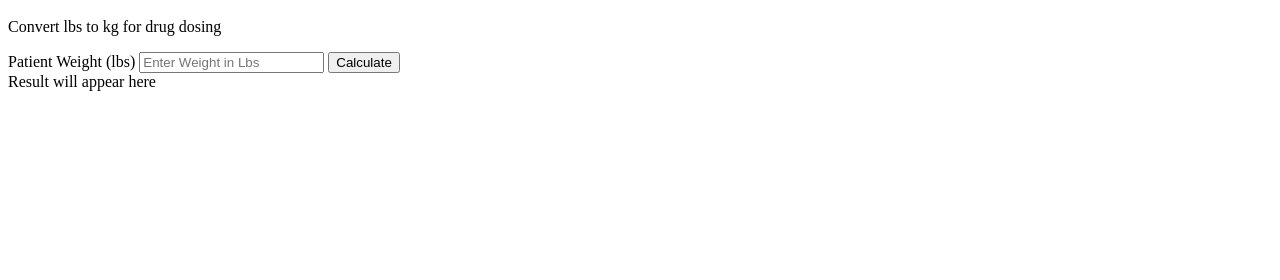
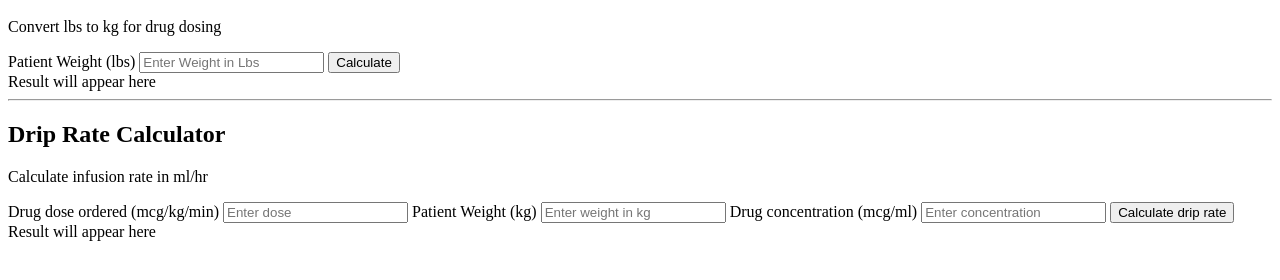
Before and after one commit to taylorreim/icu-weight-converter, a plain HTML site: page index.html in a window 1280 px wide. Shown: the part 48-328 px from the top of the page. Drawn offline with Linux system fonts and the light colour scheme.

Commit message:
Add drip rate calculator and Enter key support

```diff
--- a/index.html
+++ b/index.html
@@ -7,3 +7,20 @@
 <button onclick="convert()">Calculate</button>
 <div class="result" id="result">Result will appear here</div>
 </div>
+
+<hr class="divider">
+
+<h2>Drip Rate Calculator</h2>
+<p class="subtitle">Calculate infusion rate in ml/hr</p>
+
+<label>Drug dose ordered (mcg/kg/min)</label>
+<input type="number" id="doseInput" placeholder="Enter dose">
+
+<label>Patient Weight (kg)</label>
+<input type="number" id="weightKgInput" placeholder="Enter weight in kg">
+
+<label>Drug concentration (mcg/ml)</label>
+<input type="number" id="concentrationInput" placeholder="Enter concentration">
+
+<button onclick="calculateDrip()">Calculate drip rate</button>
+<div class="result" id="dripResult">Result will appear here</div>
```
